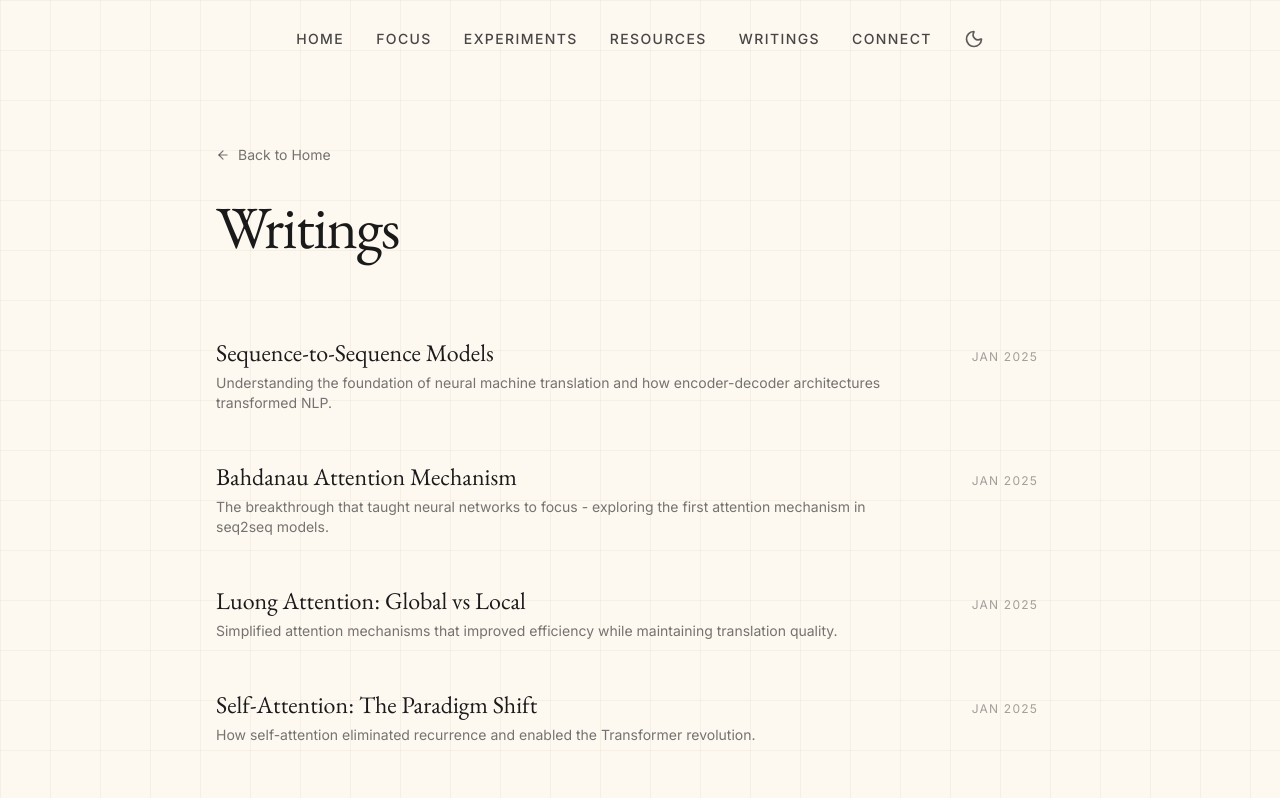
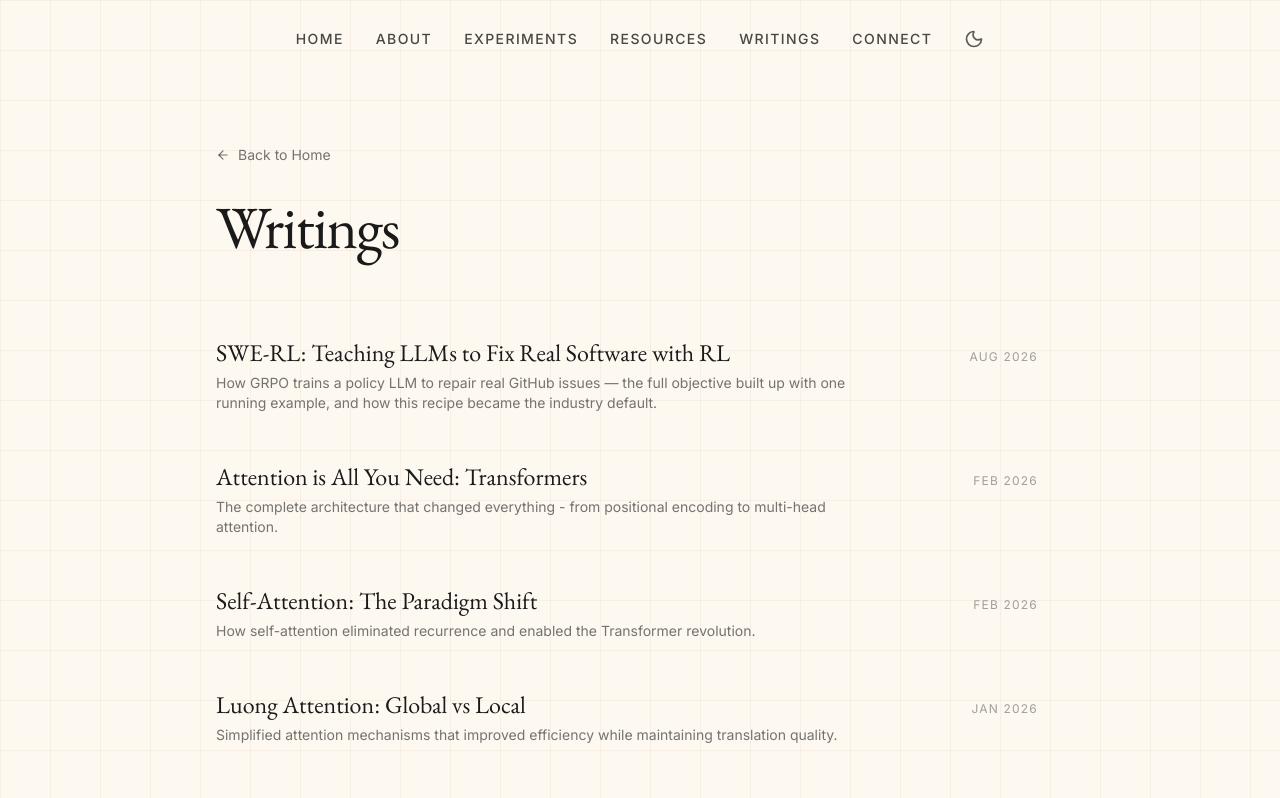
Before and after one commit to Gagancreates/Eunice-Labs, a Next.js app in the folder frontend/: page /blog in a window 1280 px wide. Shown: the top 798 px of the page. Built offline with nearby package versions, Linux system fonts and the light colour scheme.

Commit message:
List writings newest first and correct post dates
- Sort the Writings index by publish date, tie-broken by series order;
  in-post prev/next still follow reading order
- Attention series moves to Jan/Feb 2026
- Nav: rename Focus to About

```diff
--- a/frontend/app/blog/page.tsx
+++ b/frontend/app/blog/page.tsx
@@ -18,7 +18,17 @@ export const metadata = {
   },
 };
 
+// "Jan 2026" -> sortable timestamp; falls back to the series order
+function publishedAt(date: string) {
+  const parsed = new Date(`1 ${date}`);
+  return isNaN(parsed.getTime()) ? 0 : parsed.getTime();
+}
+
 export default function BlogPage() {
+  const posts = [...blogPosts].sort(
+    (a, b) => publishedAt(b.date) - publishedAt(a.date) || b.order - a.order
+  );
+
   return (
     <div className="min-h-screen text-lab-text">
       <Navigation />
@@ -27,7 +37,7 @@ export default function BlogPage() {
         <PageHeader title="Writings" />
 
         <div>
-          {blogPosts.map((post) => (
+          {posts.map((post) => (
             <Link key={post.slug} href={`/blog/${post.slug}`} className="group block py-6">
               <div className="flex flex-col md:flex-row md:items-baseline md:justify-between gap-1 md:gap-6">
                 <span className="font-serif text-lg md:text-2xl text-lab-text group-hover:text-lab-accent transition-colors">
--- a/frontend/app/components/Navigation.tsx
+++ b/frontend/app/components/Navigation.tsx
@@ -39,7 +39,7 @@ const Navigation: React.FC = () => {
 
   const links = [
     { name: 'Home', href: '/' },
-    { name: 'Focus', href: '#focus' },
+    { name: 'About', href: '#about' },
     { name: 'Experiments', href: '/experiments' },
     { name: 'Resources', href: '/resources' },
     { name: 'Writings', href: '/blog' },
--- a/frontend/app/lib/blogs.ts
+++ b/frontend/app/lib/blogs.ts
@@ -12,7 +12,7 @@ export const blogPosts: BlogPost[] = [
   {
     slug: 'seq2seq',
     title: 'Sequence-to-Sequence Models',
-    date: 'Jan 2025',
+    date: 'Jan 2026',
     description: 'Understanding the foundation of neural machine translation and how encoder-decoder architectures transformed NLP.',
     tags: ['Deep Learning', 'NLP', 'Foundations'],
     readTime: '8 min',
@@ -21,7 +21,7 @@ export const blogPosts: BlogPost[] = [
   {
     slug: 'bahdanau_explained',
     title: 'Bahdanau Attention Mechanism',
-    date: 'Jan 2025',
+    date: 'Jan 2026',
     description: 'The breakthrough that taught neural networks to focus - exploring the first attention mechanism in seq2seq models.',
     tags: ['Deep Learning', 'Attention', 'NMT'],
     readTime: '12 min',
@@ -30,7 +30,7 @@ export const blogPosts: BlogPost[] = [
   {
     slug: 'luong_explained',
     title: 'Luong Attention: Global vs Local',
-    date: 'Jan 2025',
+    date: 'Jan 2026',
     description: 'Simplified attention mechanisms that improved efficiency while maintaining translation quality.',
     tags: ['Deep Learning', 'Attention', 'Optimization'],
     readTime: '10 min',
@@ -39,7 +39,7 @@ export const blogPosts: BlogPost[] = [
   {
     slug: 'self_attention_explained',
     title: 'Self-Attention: The Paradigm Shift',
-    date: 'Jan 2025',
+    date: 'Feb 2026',
     description: 'How self-attention eliminated recurrence and enabled the Transformer revolution.',
     tags: ['Deep Learning', 'Transformers', 'Architecture'],
     readTime: '15 min',
@@ -48,7 +48,7 @@ export const blogPosts: BlogPost[] = [
   {
     slug: 'transformer_explained',
     title: 'Attention is All You Need: Transformers',
-    date: 'Jan 2025',
+    date: 'Feb 2026',
     description: 'The complete architecture that changed everything - from positional encoding to multi-head attention.',
     tags: ['Deep Learning', 'Transformers', 'Foundation Models'],
     readTime: '20 min',
```
